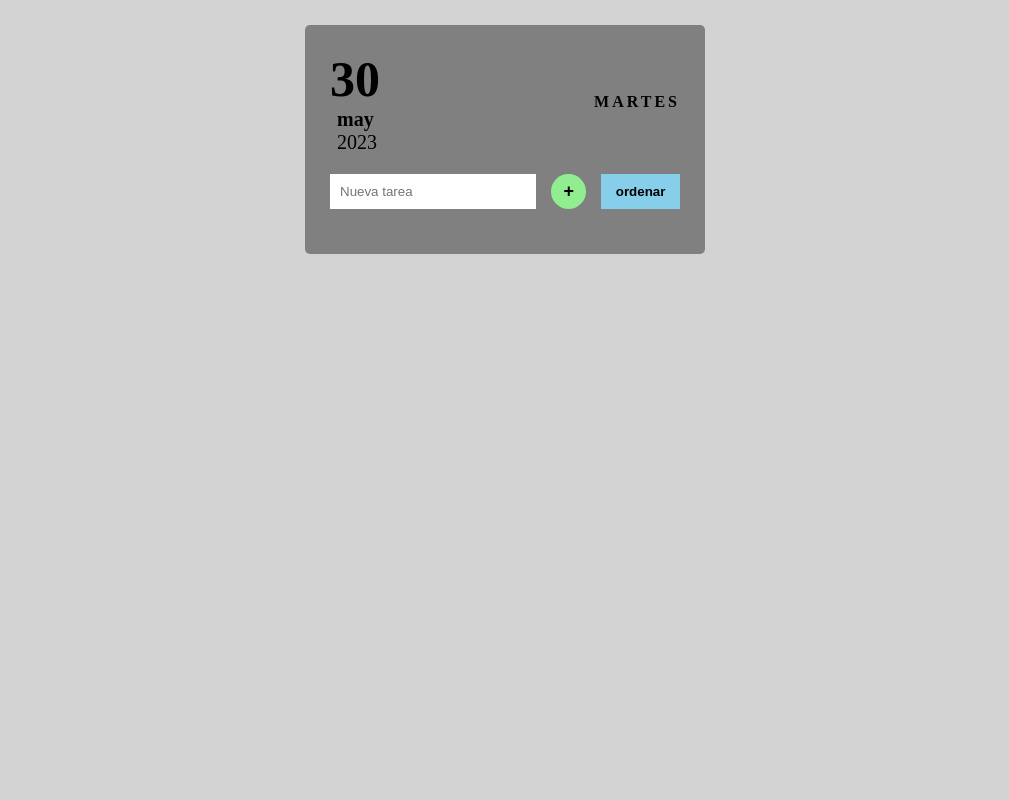
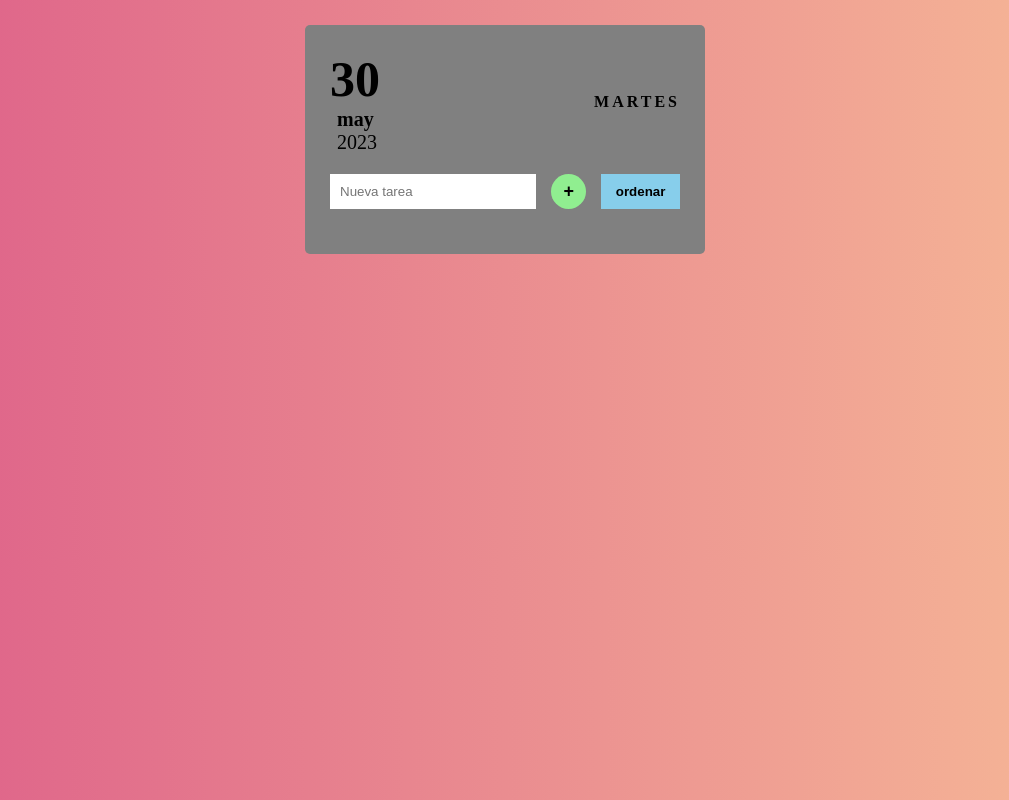
Before and after one commit to FacuBritez/Lista-De-Tareas, an Angular app: page / in a window 1280 px wide. Shown: the whole page, without its empty margins (135-1144 px from the left). Built offline with nearby package versions, Linux system fonts and the light colour scheme.

Commit message:
Cambiando background a un gradient

```diff
--- a/src/styles.sass
+++ b/src/styles.sass
@@ -1,2 +1,2 @@
 body
-    background-color: lightgrey
+    background: linear-gradient(to left, #F7BB97, #DD5E89)
```
